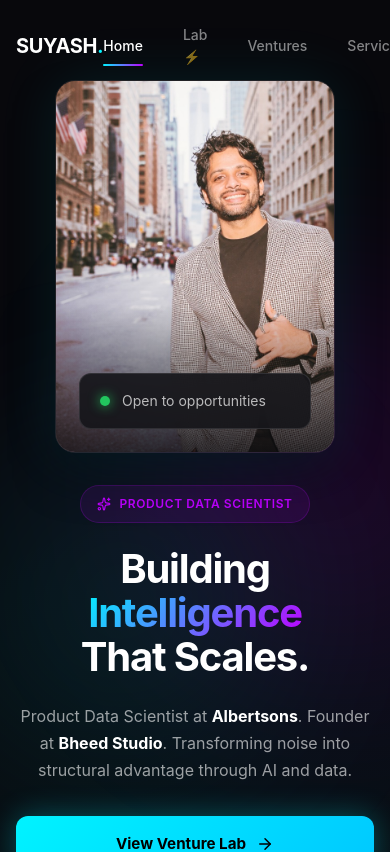
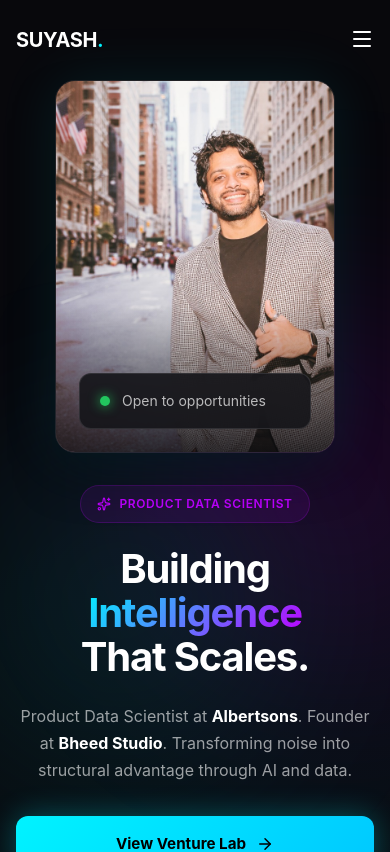
Before and after one commit to justsuyash/justsuyash_portfolio, a React (Vite) app: page / in a window 390 px wide. Shown: the top 852 px of the page. Built offline with nearby package versions, Linux system fonts and the light colour scheme.

Commit message:
Fix: Add hamburger menu for mobile navbar

```diff
--- a/src/components/Navbar.jsx
+++ b/src/components/Navbar.jsx
@@ -52,7 +52,7 @@ const Navbar = () => {
                 </Link>
 
                 {/* Desktop Menu */}
-                <div style={{
+                <div className="nav-desktop" style={{
                     display: 'flex',
                     alignItems: 'center',
                     gap: '2.5rem'
@@ -121,11 +121,12 @@ const Navbar = () => {
                     </a>
                 </div>
 
-                {/* Mobile Toggle - hidden on desktop */}
+                {/* Mobile Toggle */}
                 <button
+                    className="nav-mobile-toggle"
                     onClick={() => setIsOpen(!isOpen)}
                     style={{
-                        display: 'none', // Hide on desktop for now
+                        display: 'none',
                         color: '#fff',
                         background: 'none',
                         border: 'none',
--- a/src/index.css
+++ b/src/index.css
@@ -170,4 +170,13 @@ body {
     width: 100%;
     justify-content: center;
   }
+
+  /* Mobile Navbar */
+  .nav-desktop {
+    display: none !important;
+  }
+
+  .nav-mobile-toggle {
+    display: block !important;
+  }
 }
```
